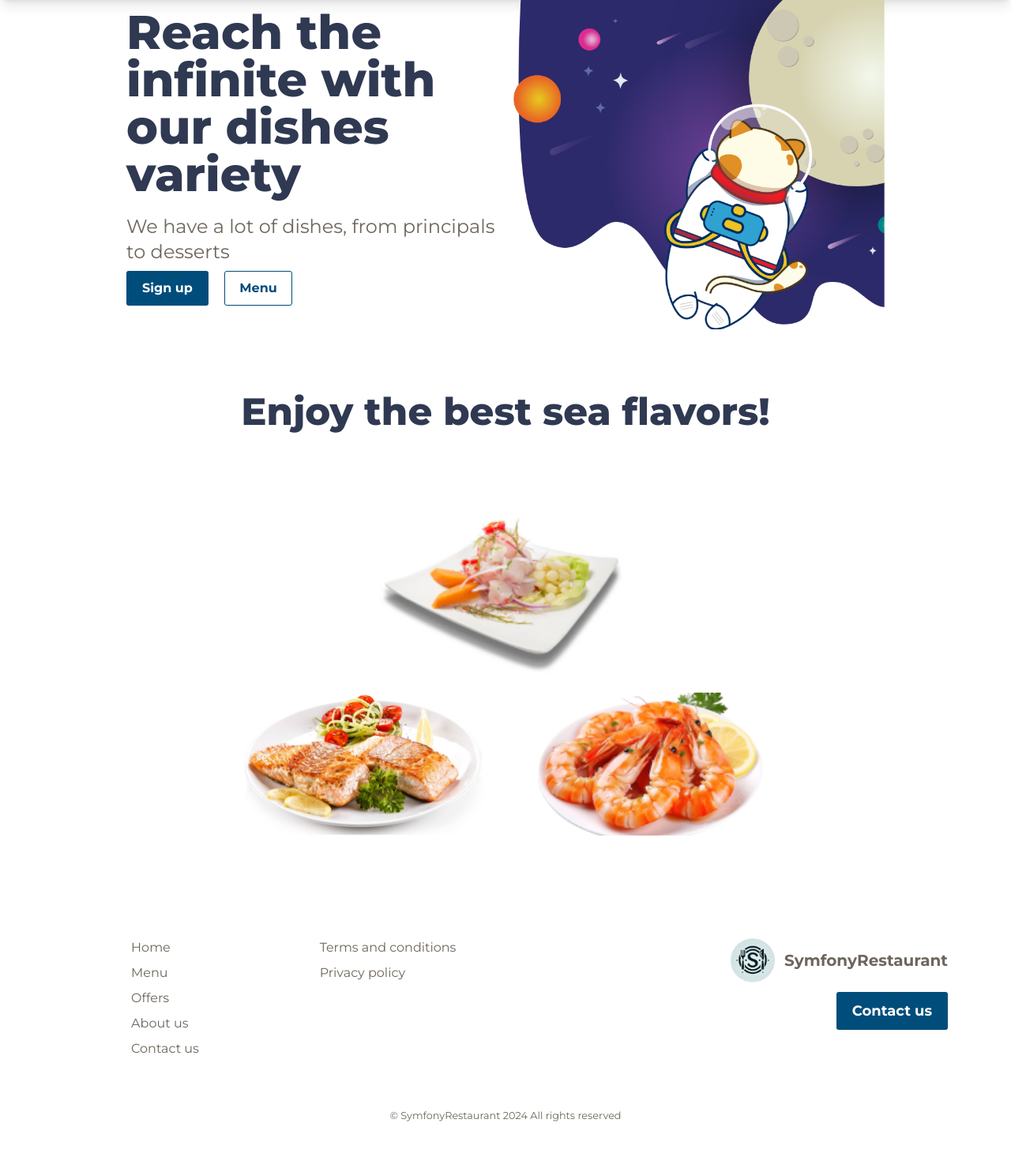
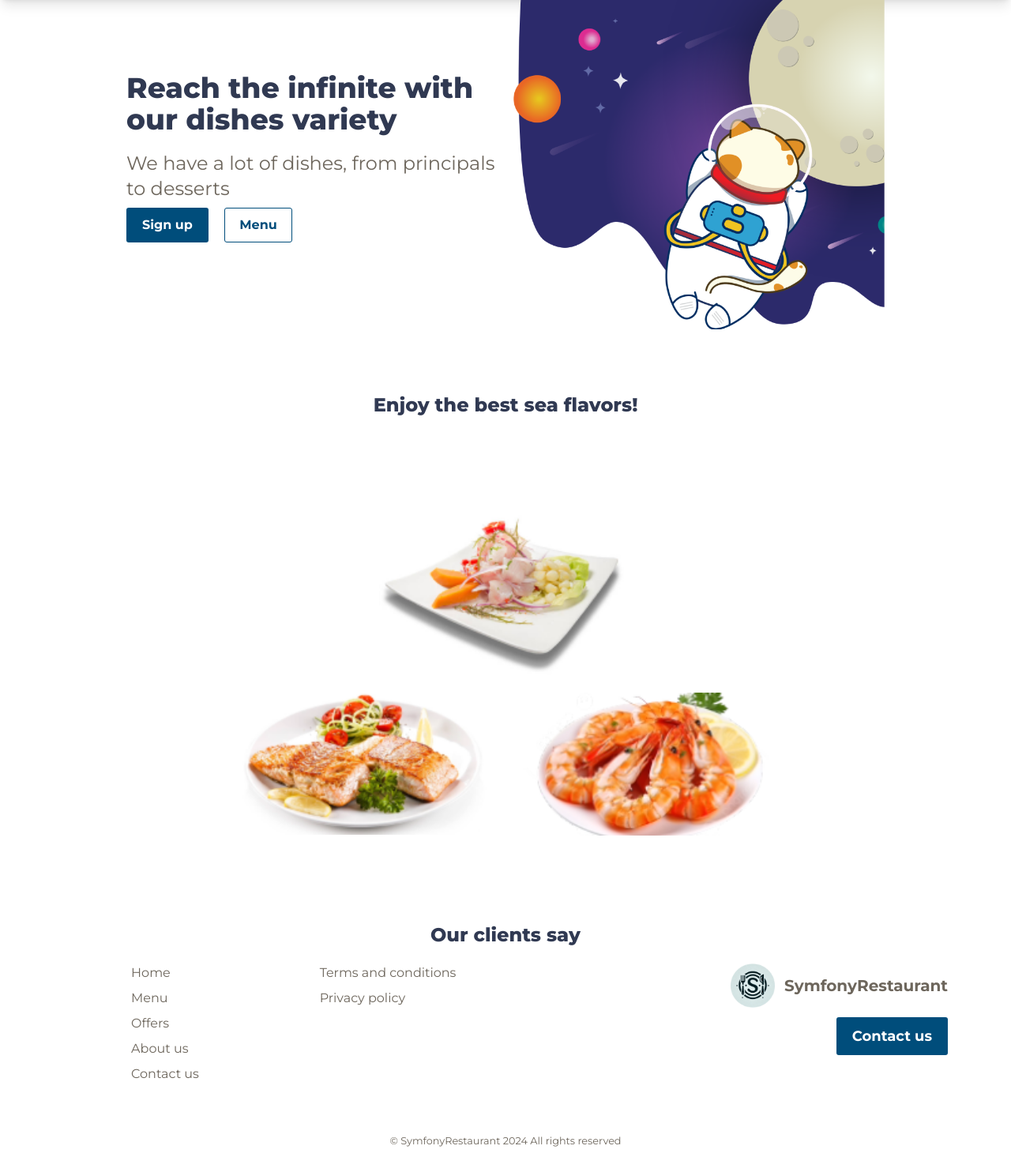
Before and after one commit to oliverdev75/daw2-store, a PHP site: page / in a window 1280 px wide. Shown: the part 96-1580 px from the top of the page at 79% size. Before the commit the page ends 1516 px from the top, so only its background shows below. Run offline with PHP 8.4, Linux system fonts and the light colour scheme; some libraries are stand-ins or nearby versions.

Commit message:
Landing second section finished and third section started

```diff
--- a/app/views/layout/footer.php
+++ b/app/views/layout/footer.php
@@ -19,5 +19,5 @@
         </a>
         <a class="btn btn-secondary text-md lg:text-lg font-bold" role="button" href="" title="Contact us">Contact us</a>
     </div>
-    <small class="col-span-2 justify-self-center self-center">&copy; SymfonyRestaurant 2024 All rights reserved</small>
+    <small class="col-span-2 justify-self-center self-center text-center">&copy; SymfonyRestaurant 2024 All rights reserved</small>
 </footer>
--- a/app/views/site/index.php
+++ b/app/views/site/index.php
@@ -1,6 +1,6 @@
 <section class="py-20 lg:p-0 grid lg:grid-rows-1 lg:grid-cols-2 lg:gap-5 items-start">
     <div class="w-full lg:w-fit h-full grid lg:grid-cols-1 justify-center lg:justify-start content-center auto-rows-min gap-y-5 text-center md:text-left">
-        <h1 class="text-[2rem] lg:text-6xl text-white text-[#303952]">Reach the infinite with our dishes variety</h1>
+        <h1 class="text-[2rem]/[40px] min-[1121px]:text-4xl min-[1374px]:text-6xl text-white text-[#303952]">Reach the infinite with our dishes variety</h1>
         <div class="w-full lg:w-fit px-3 lg:p-0 grid lg:grid-rows-2 auto-rows-max gap-y-3 lg:gap-y-2 text-center lg:text-start">
             <p class="text-lg lg:text-2xl">We have a lot of dishes, from principals to desserts</p>
             <div class="w-full lg:w-fit grid grid-flow-col auto-rows-max auto-cols-max justify-center lg:justify-start gap-x-5">
@@ -13,11 +13,17 @@
         <img class="object-contain" src="<?= $this->image('cat_space') ?>" alt="Astronaut cat in space">
     </div>
 </section>
-<section class="lg:py-20 grid lg:grid-rows-4 auto-rows-max justify-center">
-    <h3 class="lg:text-5xl text-center text-[#303952]">Enjoy the best sea flavors!</h3>
-    <div class="lg:row-span-3 grid lg:grid-rows-2 lg:grid-cols-2 lg:gap-x-10 lg:gap-y-5">
-        <img class="w-80 lg:col-span-2 justify-self-center" src="<?= $this->image('ceviche') ?>" alt="Ceviche">
-        <img class="w-80 lg:row-start-2 lg:col-start-1" src="<?= $this->image('salmon') ?>" alt="Salmon">
-        <img class="w-80 lg:row-start-2 lg:col-start-2" src="<?= $this->image('prawns') ?>" alt="Lemmon prawns">
+<section class="px-10 md:p-0 py-10 md:py-20 grid lg:grid-rows-4 auto-rows-max justify-center gap-y-5 md:gap-y-10 lg:gap-0">
+    <h3 class="text-2xl md:text-3xl min-[1121px]:text-2xl min-[1374px]:text-4xl text-center text-[#303952]">Enjoy the best sea flavors!</h3>
+    <div class="md:row-span-3 grid grid-rows-3 md:grid-rows-2 md:grid-cols-2 justify-items-center md:justify-items-start gap-y-5 md:gap-x-10 md:gap-y-5">
+        <img class="w-44 md:w-64 lg:w-80 md:col-span-2 justify-self-center" src="<?= $this->image('ceviche') ?>" alt="Ceviche">
+        <img class="w-44 md:w-64 lg:w-80 md:row-start-2 md:col-start-1 object-cover" src="<?= $this->image('salmon') ?>" alt="Salmon">
+        <img class="w-44 md:w-64 lg:w-80 md:row-start-2 md:col-start-2 object-cover" src="<?= $this->image('prawns') ?>" alt="Lemmon prawns">
     </div>
 </section>
+<section class="grid">
+    <h3 class="text-2xl md:text-3xl min-[1121px]:text-2xl min-[1374px]:text-4xl text-center text-[#303952]">Our clients say</h3>
+    <div class="grid md:grid-cols-3 md:gap-x-5">
+
+    </div>
+</section>
```
Also changed, not shown: app/views/assets/img/prawns.webp, app/views/assets/img/salmon.webp.
